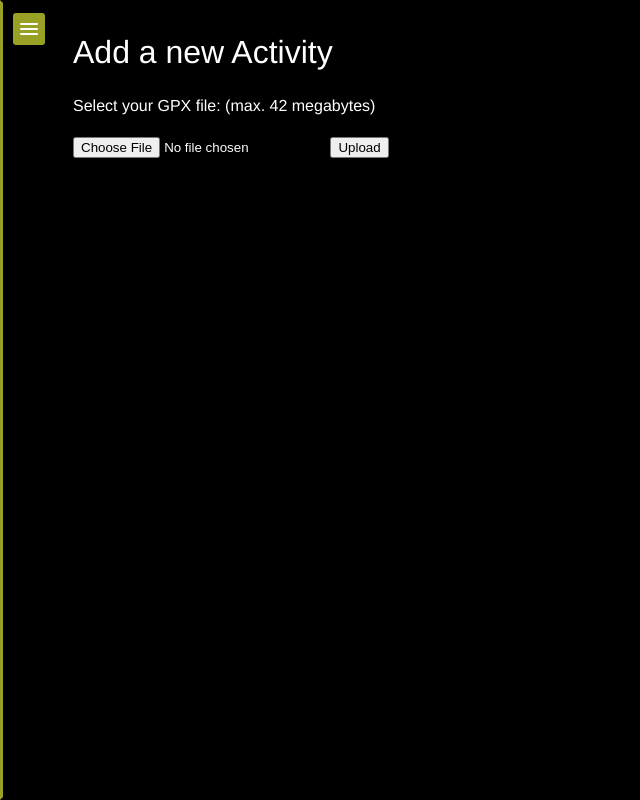
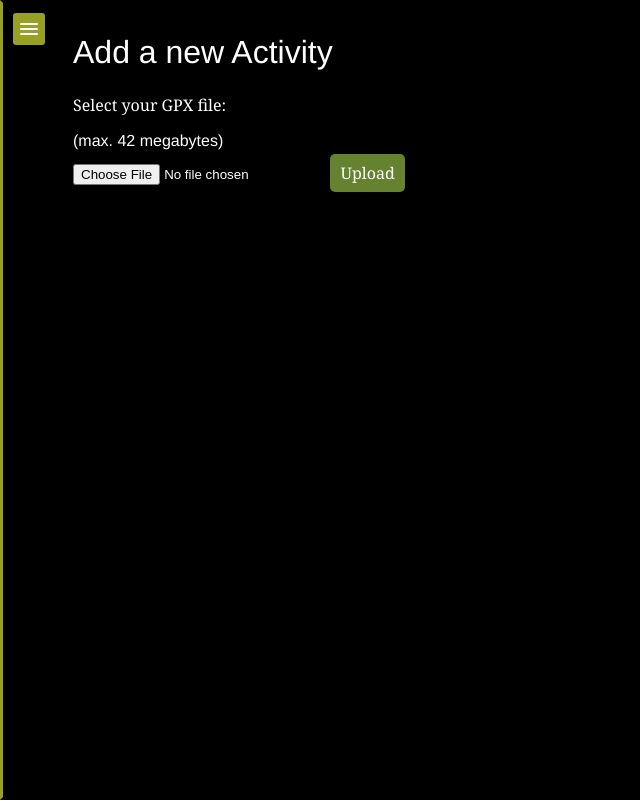
Before and after one commit to x3rus/dj_course, a Django app: page /tobi/new_perf/ in a window 1280 px wide. Shown: the whole page, without its empty margins (0-640 px from the left). Run offline with Django 3.2, Linux system fonts and the light colour scheme; the visitor is signed in with stand-in values (Sample User, id 1).

Commit message:
Amelioration de la beaute du formulaire ... mais il y des bug lors de l'edition , de plus la taille du champs est un peu court ... a suivre :D

```diff
--- a/course/tobi/static/tobi/style.css
+++ b/course/tobi/static/tobi/style.css
@@ -175,3 +175,79 @@ body, html {
 
 .expanded_full_sidebar-info {right: 0px;}
 .collapsed_full_sidebar-info {right: -645px;}
+
+
+/* Formulaire */
+
+.form_tobi{
+    width: 800px;
+    font-size: 16px;
+    background: #000;
+/*    padding: 30px 30px 15px 30px;
+    border: 5px solid #53687E;*/
+}
+.form_tobi input[type=submit],
+.form_tobi input[type=button],
+.form_tobi input[type=text],
+.form_tobi input[type=email],
+.form_tobi textarea,
+.form_tobi label
+{
+    font-family: Georgia, "Times New Roman", Times, serif;
+    font-size: 16px;
+    color: #fff;
+
+}
+.form_tobi label {
+    display:block;
+    margin-bottom: 10px;
+}
+.form_tobi label > span{
+    display: inline-block;
+/*    float: left; */
+    width: 150px;
+}
+.form_tobi input[type=text],
+.form_tobi input[type=email]
+{
+    background: transparent;
+    border: none;
+    border-bottom: 1px dashed #83A4C5;
+    width: 275px;
+    outline: none;
+    padding: 0px 0px 0px 0px;
+    font-style: italic;
+}
+.form_tobi textarea{
+    font-style: italic;
+    padding: 0px 0px 0px 0px;
+    background: transparent;
+    outline: none;
+    border: none;
+    border-bottom: 1px dashed #83A4C5;
+    width: 275px;
+    overflow: hidden;
+    resize:none;
+    height:20px;
+}
+
+.form_tobi textarea:focus,
+.form_tobi input[type=text]:focus,
+.form_tobi input[type=email]:focus,
+.form_tobi input[type=email] :focus
+{
+    border-bottom: 1px dashed #D9FFA9;
+}
+
+.form_tobi input[type=submit],
+.form_tobi input[type=button]{
+    background: #658230;
+    border: none;
+    padding: 8px 10px 8px 10px;
+    border-radius: 5px;
+    color: #fff;
+}
+.form_tobi input[type=submit]:hover,
+.form_tobi input[type=button]:hover{
+background: #E1B902;
+}
--- a/course/tobi/templates/tobi/upload_activity.html
+++ b/course/tobi/templates/tobi/upload_activity.html
@@ -24,24 +24,51 @@
 
 <h1> Add a new  Activity </h1>
 
-        <!-- Upload form. Note enctype attribute! -->
-        <form action="{% url 'tobi:new_perf' %}" method="post" enctype="multipart/form-data" id="post-activity">
+        <!-- Upload form. Note enctype attribute!
+        <form class="form-style-4" action="" method="post">
+            <label for="field1">
+                <span>Enter Your Name</span><input type="text" name="field1" required="true" />
+            </label>
+            <label for="field2">
+                <span>Email Address</span><input type="email" name="field2" required="true" />
+            </label>
+            <label for="field3">
+                <span>Short Subject</span><input type="text" name="field3" required="true" />
+            </label>
+            <label for="field4">
+                <span>Message to Us</span><textarea name="field4" onkeyup="adjust_textarea(this)" required="true"></textarea>
+            </label>
+            <label>
+                <span>&nbsp;</span><input type="submit" value="Send Letter" />
+            </label>
+        </form>  -->
+        <form class="form_tobi" action="{% url 'tobi:new_perf' %}" method="post" enctype="multipart/form-data" id="post-activity">
             {% csrf_token %}
             <p>{{ form.non_field_errors }}</p>
-            <p>{{ form.gpxfile.label_tag }} {{ form.gpxfile.help_text }}</p>
-            {{ form.gpxfile.errors }}
-            <p>
+            <p>{{ form.gpxfile.label_tag }} {{ form.gpxfile.help_text }}
+            {{ form.gpxfile.errors }} <br>
             {{ form.gpxfile }}  <input type="submit" value="Upload" />
             </p>
 
             <div id="form-info" >
-                <p> {{form.title.label}}  {{form.title }}</p>
-                <p> {{form.datePerformed.label}}  {{form.datePerformed}}</p>
-                <p> {{form.dateUploaded.label}}  {{form.dateUploaded}}</p>
-                <p> {{form.description.label}}  {{form.description}}</p>
-                <p> {{form.distance.label}}  {{form.distance}}</p>
-                <p> {{form.ispublic.label}}  {{form.ispublic}}</p>
-            </p>
+                <label>
+                    <span> {{form.title.label}} </span> {{form.title }}
+                </label>
+                <label>
+                    <span> {{form.datePerformed.label}} </span> {{form.datePerformed}}
+                </label>
+                <label>
+                    <span> {{form.dateUploaded.label}} </span> {{form.dateUploaded}}
+                </label>
+                <label>
+                    <span> {{form.description.label}} </span> {{form.description}}
+                </label>
+                <label>
+                    <span> {{form.distance.label}} </span> {{form.distance}}
+                </label>
+                <label>
+                    <span> {{form.ispublic.label}} </span> {{form.ispublic}}
+                </label>
             </div>
         </form>
 
```
